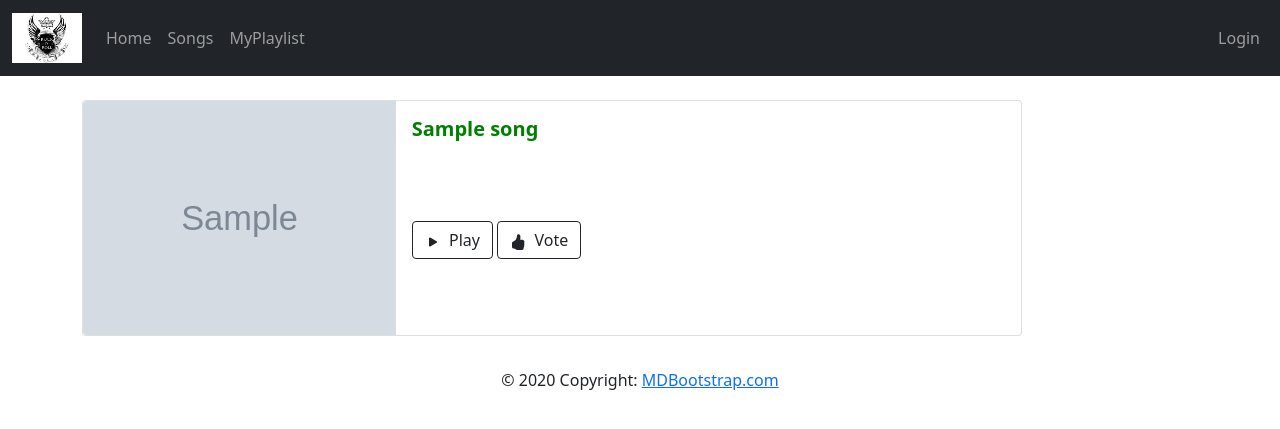
After one commit to Rajish123/MusicWeb, a Django app: template music/templates/music/myplaylist.html in a window 1280 px wide. The commit adds this page. Shown: the top 429 px of the page. Run offline with Django 3.2, Linux system fonts and the light colour scheme; the template is opened without the code that fills it: values that come from a table or form of the project are taken from there, others are empty; tables that the repository leaves empty hold one stand-in row (values such as "Sample post"); grey boxes marked "Sample" are stand-in pictures.

Commit message:
bootstrap

```diff
--- a/music/templates/music/home.html
+++ b/music/templates/music/home.html
@@ -7,7 +7,7 @@
 {% block content %}
 
 {% if messages %}
-<div class="alert alert-danger" role="alert">
+<div class="alert alert-light mb-0" role="alert">
   <ul class="messages">
     {% for message in messages %}
       <li class="{{ message.tags }}">{{ message }}</li>
@@ -63,7 +63,7 @@
     {% endfor %}
   </div><br>
 
-  <h2 style = "padding-left:5%; padding-top:2%;">Trending Songs&nbsp;&nbsp;<a href = "{% url 'all_songs' %}"><span style = "float:right; font-size:15px;">All songs</span></a></h2>
+  <h2 style = "padding-left:3%; padding-top:2%;">Trending Songs&nbsp;&nbsp;<a href = "{% url 'all_songs' %}"><span style = "float:right; font-size:15px;">All songs</span></a></h2>
 
   <div class="row">
     {% for song in songs %}
--- /dev/null
+++ b/music/templates/music/myplaylist.html
@@ -0,0 +1,42 @@
+{% extends 'music/index.html' %}
+{% block title %}Music|MyPlaylist{% endblock title %}
+
+{% block content %}
+
+<div class = "container">
+    {% for song in songs %}
+    <div class="card mb-3 mt-4" style="max-width: 940px;">
+        <div class="row g-0">
+          <div class="col-md-4">
+            <img src="{{song.album.album_logo.url}}" class="img-fluid rounded-start" alt="...">
+          </div>
+          <div class="col-md-8">
+            <div class="card-body">
+              <h5 class="card-title" style = "color:green;"><strong>{{song.title}}</strong></h5><br><br><br>
+              <a class="btn btn-outline-dark" href = "{{song.get_absolute_url}}" type="button" class="btn btn-light">
+                <i class="bi bi-play-fill"></i>
+                <svg xmlns="http://www.w3.org/2000/svg" width="16" height="16" fill="currentColor" class="bi bi-play-fill" viewBox="0 0 16 16">
+                    <path d="m11.596 8.697-6.363 3.692c-.54.313-1.233-.066-1.233-.697V4.308c0-.63.692-1.01 1.233-.696l6.363 3.692a.802.802 0 0 1 0 1.393z"/>
+                </svg>&nbsp;&nbsp;<span>Play</span>
+              </a>
+              <a class="btn btn-outline-dark" href = "{{song.get_absolute_url}}" type="button" class="btn btn-light">
+                  <i class="bi bi-hand-thumbs-up-fill"></i>
+                  <svg xmlns="http://www.w3.org/2000/svg" width="16" height="16" fill="currentColor" class="bi bi-hand-thumbs-up-fill" viewBox="0 0 16 16">
+                      <path d="M6.956 1.745C7.021.81 7.908.087 8.864.325l.261.066c.463.116.874.456 1.012.965.22.816.533 2.511.062 4.51a9.84 9.84 0 0 1 .443-.051c.713-.065 1.669-.072 2.516.21.518.173.994.681 1.2 1.273.184.532.16 1.162-.234 1.733.058.119.103.242.138.363.077.27.113.567.113.856 0 .289-.036.586-.113.856-.039.135-.09.273-.16.404.169.387.107.819-.003 1.148a3.163 3.163 0 0 1-.488.901c.054.152.076.312.076.465 0 .305-.089.625-.253.912C13.1 15.522 12.437 16 11.5 16H8c-.605 0-1.07-.081-1.466-.218a4.82 4.82 0 0 1-.97-.484l-.048-.03c-.504-.307-.999-.609-2.068-.722C2.682 14.464 2 13.846 2 13V9c0-.85.685-1.432 1.357-1.615.849-.232 1.574-.787 2.132-1.41.56-.627.914-1.28 1.039-1.639.199-.575.356-1.539.428-2.59z"/>
+                  </svg>&nbsp;&nbsp;<span>Vote</span>
+                </a>
+            </div>
+          </div>
+        </div>
+      </div>
+    {% endfor %}
+</div>
+
+{% endblock content %}
+
+<div class = container>
+    {% for song in songs %}
+        <h3>{{song.title}}</h3>
+
+    {% endfor %}
+</div>
```
Also changed, not shown: music/templates/music/album_songs.html (+20 -6 lines).
